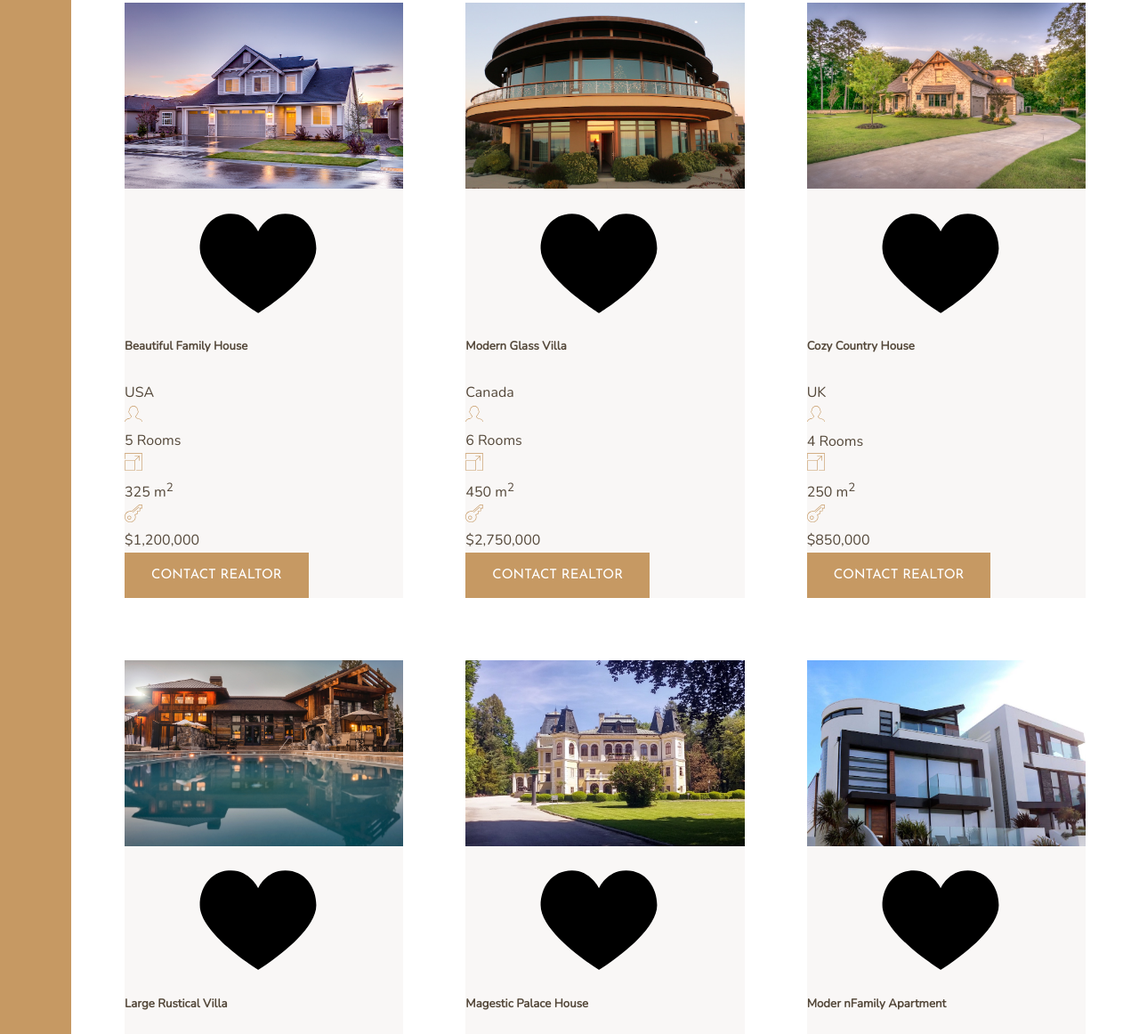
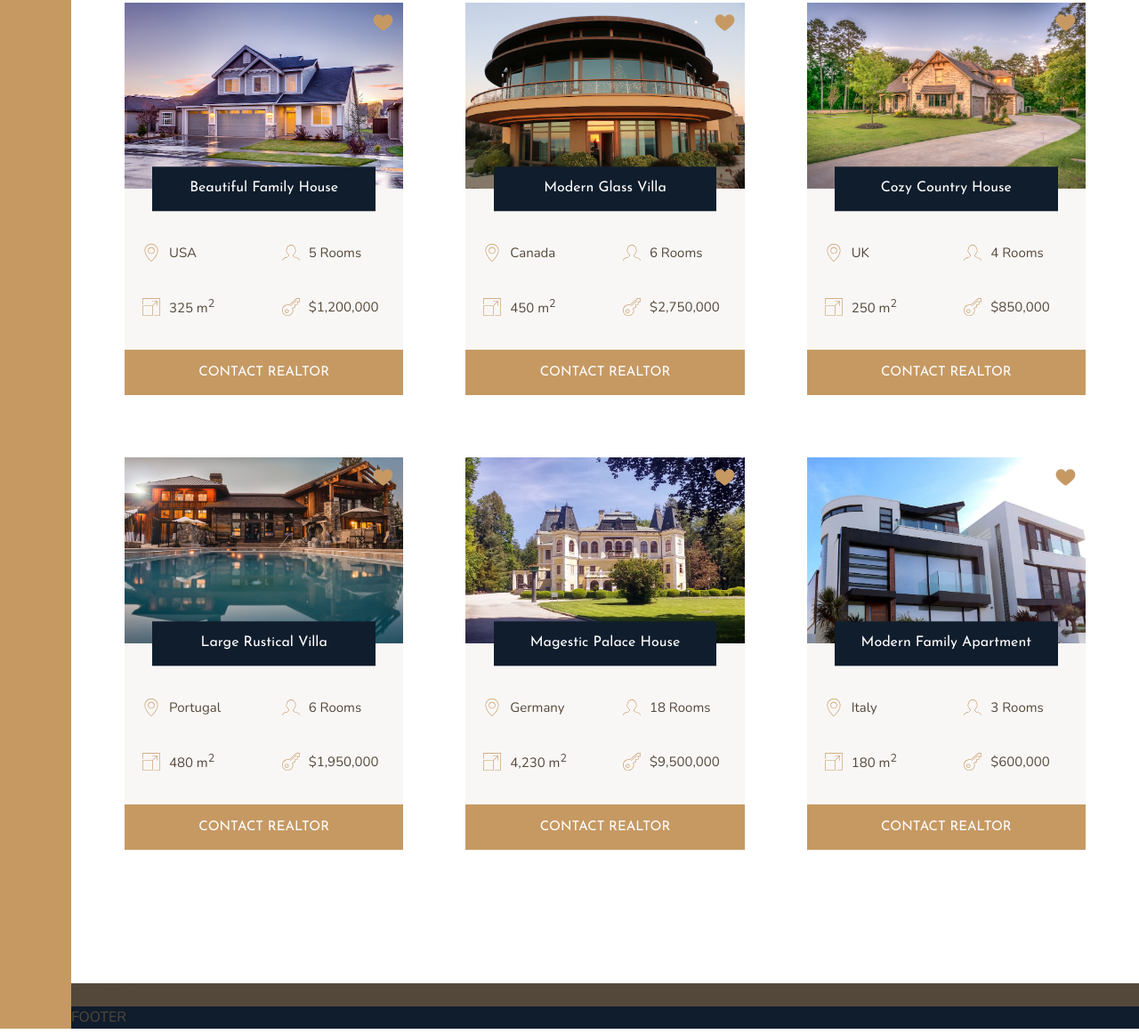
Before and after one commit to DevTruce/nexter, a website: page index.html in a window 1280 px wide. Shown: the part 1967-3129 px from the top of the page at 89% size. Drawn offline with nearby package versions, Linux system fonts and the light colour scheme.

Commit message:
completed home section

```diff
--- a/index.html
+++ b/index.html
@@ -183,7 +183,7 @@
         <h5 class="home__name">Beautiful Family House</h5>
         <div class="home__location">
           <svg>
-            <use xlink:href="src/imgs/sprite.svg#icon-mappin"></use>
+            <use xlink:href="src/imgs/sprite.svg#icon-map-pin"></use>
           </svg>
           <p>USA</p>
         </div>
@@ -221,7 +221,7 @@
           <p>$1,200,000</p>
         </div>
 
-        <button class="btn">Contact Realtor</button>
+        <button class="btn home__btn">Contact Realtor</button>
       </div>
 
       <!--
@@ -241,7 +241,7 @@
         <h5 class="home__name">Modern Glass Villa</h5>
         <div class="home__location">
           <svg>
-            <use xlink:href="src/imgs/sprite.svg#icon-mappin"></use>
+            <use xlink:href="src/imgs/sprite.svg#icon-map-pin"></use>
           </svg>
           <p>Canada</p>
         </div>
@@ -279,7 +279,7 @@
           <p>$2,750,000</p>
         </div>
 
-        <button class="btn">Contact Realtor</button>
+        <button class="btn home__btn">Contact Realtor</button>
       </div>
 
       <!--
@@ -299,7 +299,7 @@
         <h5 class="home__name">Cozy Country House</h5>
         <div class="home__location">
           <svg>
-            <use xlink:href="src/imgs/sprite.svg#icon-mappin"></use>
+            <use xlink:href="src/imgs/sprite.svg#icon-map-pin"></use>
           </svg>
           <p>UK</p>
         </div>
@@ -337,7 +337,7 @@
           <p>$850,000</p>
         </div>
 
-        <button class="btn">Contact Realtor</button>
+        <button class="btn home__btn">Contact Realtor</button>
       </div>
 
       <!--
@@ -357,7 +357,7 @@
         <h5 class="home__name">Large Rustical Villa</h5>
         <div class="home__location">
           <svg>
-            <use xlink:href="src/imgs/sprite.svg#icon-mappin"></use>
+            <use xlink:href="src/imgs/sprite.svg#icon-map-pin"></use>
           </svg>
           <p>Portugal</p>
         </div>
@@ -395,7 +395,7 @@
           <p>$1,950,000</p>
         </div>
 
-        <button class="btn">Contact Realtor</button>
+        <button class="btn home__btn">Contact Realtor</button>
       </div>
 
       <!--
@@ -415,7 +415,7 @@
         <h5 class="home__name">Magestic Palace House</h5>
         <div class="home__location">
           <svg>
-            <use xlink:href="src/imgs/sprite.svg#icon-mappin"></use>
+            <use xlink:href="src/imgs/sprite.svg#icon-map-pin"></use>
           </svg>
           <p>Germany</p>
         </div>
@@ -453,7 +453,7 @@
           <p>$9,500,000</p>
         </div>
 
-        <button class="btn">Contact Realtor</button>
+        <button class="btn home__btn">Contact Realtor</button>
       </div>
 
       <!--
@@ -470,10 +470,10 @@
         ////////////////////////////////////////
         // HOME LOCATION
         -->
-        <h5 class="home__name">Moder nFamily Apartment</h5>
+        <h5 class="home__name">Modern Family Apartment</h5>
         <div class="home__location">
           <svg>
-            <use xlink:href="src/imgs/sprite.svg#icon-mappin"></use>
+            <use xlink:href="src/imgs/sprite.svg#icon-map-pin"></use>
           </svg>
           <p>Italy</p>
         </div>
@@ -511,7 +511,7 @@
           <p>$600,000</p>
         </div>
 
-        <button class="btn">Contact Realtor</button>
+        <button class="btn home__btn">Contact Realtor</button>
       </div>
     </section>
 
--- a/src/sass/_homes.scss
+++ b/src/sass/_homes.scss
@@ -12,27 +12,71 @@
 .home {
   background-color: $color-grey-light-1;
 
+  display: grid;
+  grid-template-columns: repeat(2, 1fr);
+  grid-row-gap: 3.5rem;
+
   &__img {
     width: 100%;
+    grid-column: 1 / -1;
+    grid-row: 1 / 2;
+    z-index: 1;
   }
 
   &__like {
+    grid-column: 2 / 3;
+    grid-row: 1 / 2;
+
+    fill: $color-primary;
+    width: 2.5rem;
+    height: 2.5rem;
+    z-index: 2;
+    justify-self: end;
+    margin: 1rem;
   }
 
   &__name {
+    grid-column: 1 / -1;
+    grid-row: 1 / 2;
+    justify-self: center;
+    align-self: end;
+    z-index: 2;
+    width: 80%;
+    background-color: $color-secondary;
+    font-family: $font-display;
+    font-size: 1.6rem;
+    text-align: center;
+    padding: 1.25rem;
+    color: #fff;
+    font-weight: 400;
+
+    transform: translateY(50%);
+  }
+
+  &__location,
+  &__rooms {
+    margin-top: 2.5rem;
   }
 
   &__location,
   &__rooms,
   &__area,
   &__price {
+    font-size: 1.5rem;
+    margin-left: 2rem;
+    display: flex;
+    align-items: center;
+    justify-content: start;
+
     svg {
       fill: $color-primary;
       width: 2rem;
       height: 2rem;
-    }
-
-    p {
+      margin-right: 1rem;
     }
   }
+
+  &__btn {
+    grid-column: 1 / -1;
+  }
 }
```
Also changed, not shown: src/css/style.css.
